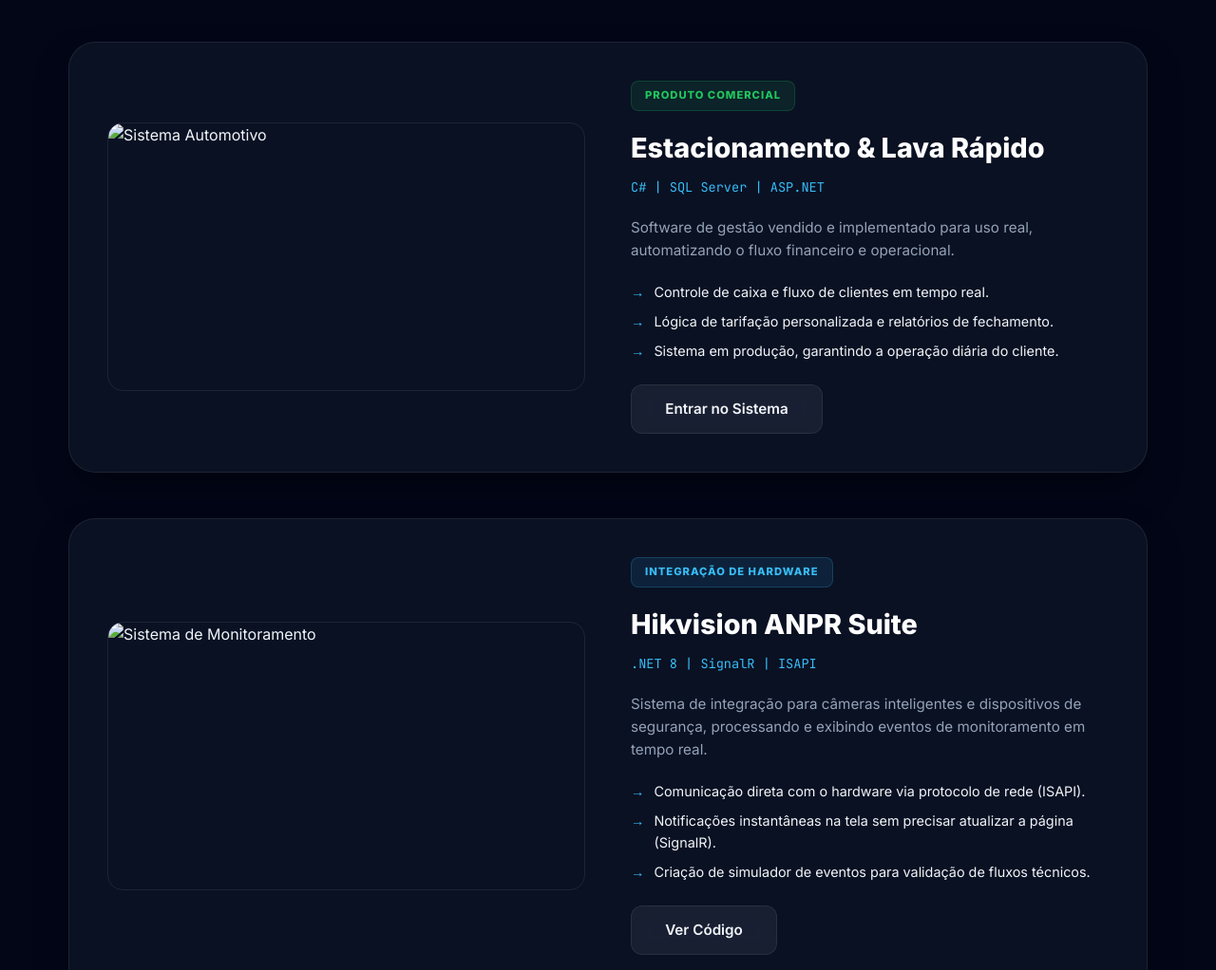
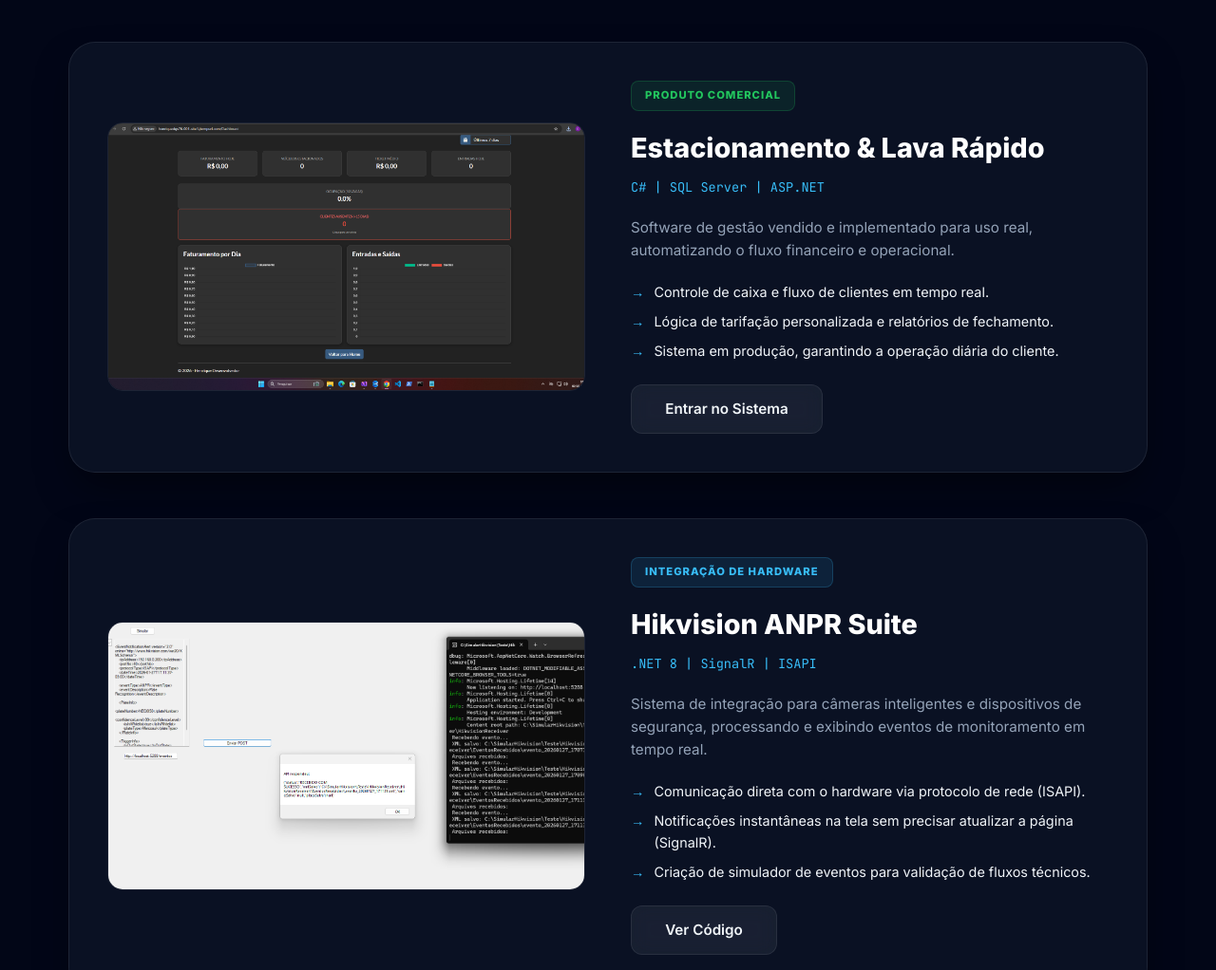
Before and after one commit to henriquedgs76/meu-portfolio, a plain HTML site: page index.html in a window 1280 px wide. Shown: the part 1700-2722 px from the top of the page at 95% size. Drawn offline with Linux system fonts and the light colour scheme; the site is published under a folder, as on GitHub Pages, so addresses that start at the root find nothing.

Commit message:
fix: ajuste no caminho das imagens para o github pages

```diff
--- a/index.html
+++ b/index.html
@@ -189,7 +189,7 @@
     <div class="stack">
       <div class="card">
         <div class="card-visual">
-          <img src="/imgs/dashboard.png" alt="Sistema Automotivo">
+          <img src="imgs/dashboard.png" alt="Sistema Automotivo">
         </div>
         <div class="card-info">
           <span class="badge badge-green">Produto Comercial</span>
@@ -207,7 +207,7 @@
 
       <div class="card">
         <div class="card-visual">
-          <img src="/imgs/hikvision-suite.png" alt="Sistema de Monitoramento">
+          <img src="imgs/hikvision-suite.png" alt="Sistema de Monitoramento">
         </div>
         <div class="card-info">
           <span class="badge badge-blue">Integração de Hardware</span>
```
